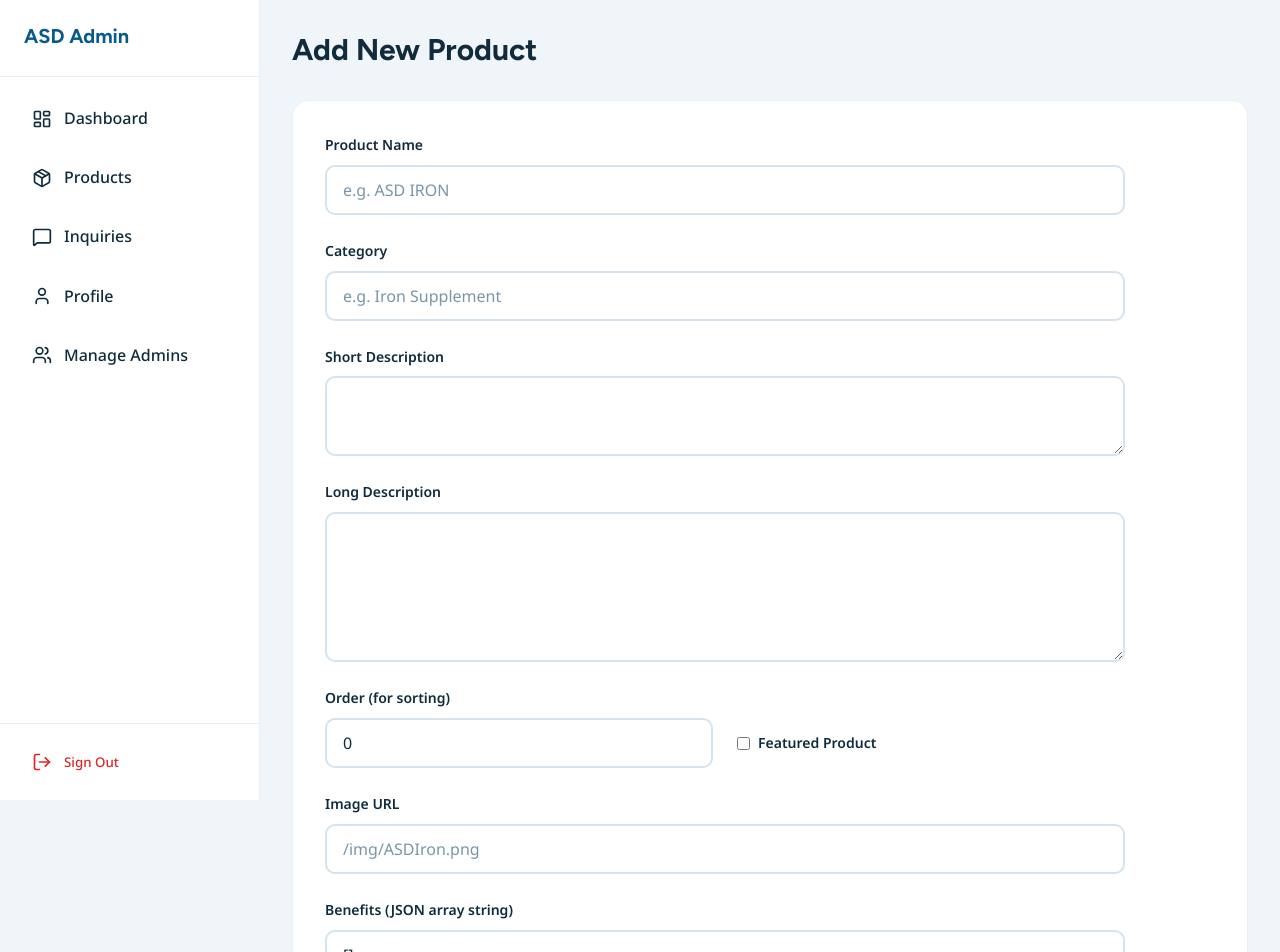
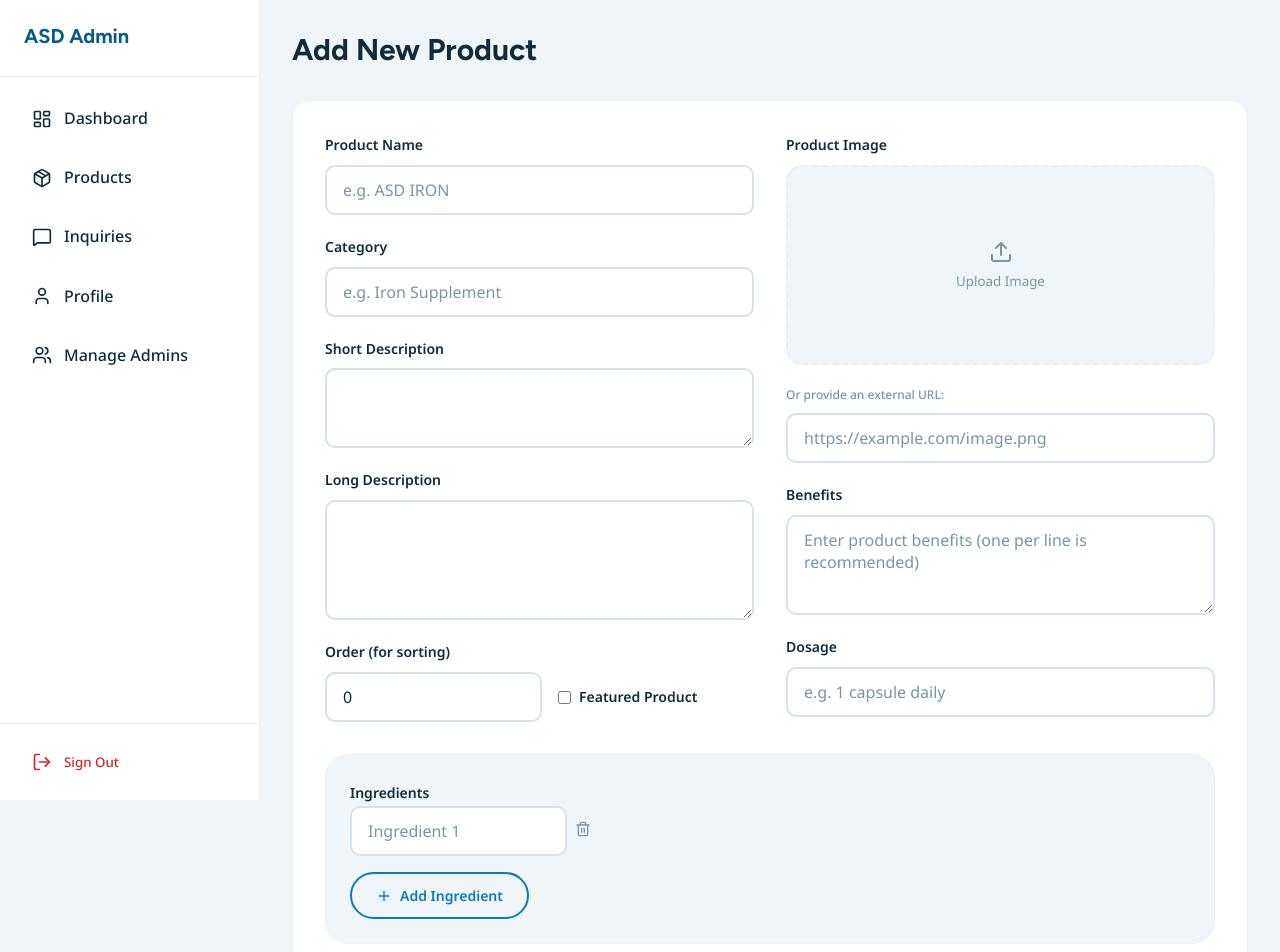
Before and after one commit to asdinternationaluae-dot/asd, a Next.js app: page /admin/products/new in a window 1280 px wide. Shown: the top 952 px of the page. Built offline with nearby package versions, Linux system fonts and the light colour scheme; no server answers.

Commit message:
Admin: Overhaul ProductForm with image upload and dynamic ingredients, fix admin deletion

```diff
--- a/src/app/admin/products/ProductForm.module.css
+++ b/src/app/admin/products/ProductForm.module.css
@@ -1,21 +1,128 @@
 .form {
   display: flex;
   flex-direction: column;
-  gap: var(--space-6);
-  max-width: 800px;
+  gap: var(--space-8);
+}
+
+.formGrid {
+  display: grid;
+  grid-template-columns: 1fr 1fr;
+  gap: var(--space-8);
+}
+
+.col {
+  display: flex;
+  flex-direction: column;
+  gap: var(--space-5);
 }
 
 .row {
   display: grid;
   grid-template-columns: 1fr 1fr;
-  gap: var(--space-6);
+  gap: var(--space-4);
+}
+
+.imageUploadArea {
+  margin-bottom: var(--space-2);
+}
+
+.uploadPlaceholder {
+  width: 100%;
+  height: 200px;
+  border: 2px dashed var(--color-border-light);
+  border-radius: var(--radius-lg);
+  display: flex;
+  flex-direction: column;
+  align-items: center;
+  justify-content: center;
+  gap: var(--space-2);
+  color: var(--color-text-muted);
+  background: var(--color-bg-alt);
+  cursor: pointer;
+  transition: all var(--transition-fast);
+}
+
+.uploadPlaceholder:hover {
+  border-color: var(--color-primary);
+  color: var(--color-primary);
+  background: rgba(15, 43, 60, 0.05);
+}
+
+.previewContainer {
+  position: relative;
+  width: 100%;
+  height: 200px;
+  border-radius: var(--radius-lg);
+  overflow: hidden;
+  border: 1px solid var(--color-border-light);
+}
+
+.preview {
+  width: 100%;
+  height: 100%;
+  object-fit: contain;
+  background: white;
+}
+
+.removeImageBtn {
+  position: absolute;
+  top: 8px;
+  right: 8px;
+  background: rgba(0, 0, 0, 0.6);
+  color: white;
+  border-radius: 50%;
+  width: 30px;
+  height: 30px;
+  display: flex;
+  align-items: center;
+  justify-content: center;
+  transition: background var(--transition-fast);
+}
+
+.removeImageBtn:hover {
+  background: var(--color-error);
+}
+
+.helpText {
+  font-size: var(--text-xs);
+  color: var(--color-text-muted);
+  margin-top: var(--space-1);
+  font-weight: 500;
+}
+
+.ingredientsSection {
+  background: var(--color-bg-alt);
+  padding: var(--space-6);
+  border-radius: var(--radius-xl);
+  border: 1px solid var(--color-border-light);
+}
+
+.ingredientsGrid {
+  display: grid;
+  grid-template-columns: repeat(auto-fill, minmax(280px, 1fr));
+  gap: var(--space-4);
+}
+
+.ingredientInputGroup {
+  display: flex;
+  gap: var(--space-2);
+}
+
+.removeBtn {
+  color: var(--color-text-muted);
+  transition: color var(--transition-fast);
+}
+
+.removeBtn:hover:not(:disabled) {
+  color: var(--color-error);
 }
 
 .actions {
   display: flex;
   justify-content: flex-end;
   gap: var(--space-4);
-  margin-top: var(--space-4);
+  padding-top: var(--space-6);
+  border-top: 1px solid var(--color-border-light);
 }
 
 .error {
@@ -28,6 +135,12 @@
   font-weight: 500;
 }
 
+@media (max-width: 1024px) {
+  .formGrid {
+    grid-template-columns: 1fr;
+  }
+}
+
 @media (max-width: 640px) {
   .row {
     grid-template-columns: 1fr;
--- a/src/app/admin/products/ProductForm.tsx
+++ b/src/app/admin/products/ProductForm.tsx
@@ -1,8 +1,9 @@
 'use client';
 
-import { useState } from 'react';
+import { useState, useRef } from 'react';
 import { useRouter } from 'next/navigation';
 import { createProduct, updateProduct } from '@/app/actions/products';
+import { Plus, Trash2, Upload, X } from 'lucide-react';
 import styles from './ProductForm.module.css';
 
 interface ProductFormProps {
@@ -26,12 +27,58 @@ export default function ProductForm({ product }: ProductFormProps) {
   const [loading, setLoading] = useState(false);
   const [error, setError] = useState<string | null>(null);
 
+  // Ingredients State
+  const initialIngredients = product?.ingredients
+    ? JSON.parse(product.ingredients)
+    : [''];
+  const [ingredients, setIngredients] = useState<string[]>(initialIngredients);
+
+  // Image State
+  const [imagePreview, setImagePreview] = useState<string | null>(product?.imageUrl || null);
+  const fileInputRef = useRef<HTMLInputElement>(null);
+
+  const handleAddIngredient = () => {
+    setIngredients([...ingredients, '']);
+  };
+
+  const handleRemoveIngredient = (index: number) => {
+    setIngredients(ingredients.filter((_, i) => i !== index));
+  };
+
+  const handleIngredientChange = (index: number, value: string) => {
+    const newIngredients = [...ingredients];
+    newIngredients[index] = value;
+    setIngredients(newIngredients);
+  };
+
+  const handleImageChange = (e: React.ChangeEvent<HTMLInputElement>) => {
+    const file = e.target.files?.[0];
+    if (file) {
+      const reader = new FileReader();
+      reader.onloadend = () => {
+        setImagePreview(reader.result as string);
+      };
+      reader.readAsDataURL(file);
+    }
+  };
+
+  const clearImage = () => {
+    setImagePreview(null);
+    if (fileInputRef.current) fileInputRef.current.value = '';
+  };
+
   const handleSubmit = async (e: React.FormEvent<HTMLFormElement>) => {
     e.preventDefault();
     setLoading(true);
     setError(null);
 
     const formData = new FormData(e.currentTarget);
+
+    // Explicitly add ingredients
+    formData.delete('ingredients[]'); // clear any default if exists
+    ingredients.forEach(ing => {
+      if (ing.trim()) formData.append('ingredients[]', ing.trim());
+    });
 
     try {
       if (product) {
@@ -52,6 +99,9 @@ export default function ProductForm({ product }: ProductFormProps) {
     <form onSubmit={handleSubmit} className={styles.form}>
       {error && <div className={styles.error}>{error}</div>}
 
+      <div className={styles.formGrid}>
+        {/* Left Column: Basic Info */}
+        <div className={styles.col}>
           <div className="form-group">
             <label className="form-label">Product Name</label>
             <input
@@ -91,7 +141,7 @@ export default function ProductForm({ product }: ProductFormProps) {
               name="longDescription"
               defaultValue={product?.longDescription}
               className="form-input"
-          style={{ minHeight: '150px' }}
+              style={{ minHeight: '120px' }}
             />
           </div>
 
@@ -116,34 +166,59 @@ export default function ProductForm({ product }: ProductFormProps) {
               <label htmlFor="featured" className="form-label" style={{ marginBottom: 0 }}>Featured Product</label>
             </div>
           </div>
+        </div>
 
+        {/* Right Column: Image & Details */}
+        <div className={styles.col}>
           <div className="form-group">
-        <label className="form-label">Image URL</label>
+            <label className="form-label">Product Image</label>
+            <div className={styles.imageUploadArea}>
+              {imagePreview ? (
+                <div className={styles.previewContainer}>
+                  <img src={imagePreview} alt="Preview" className={styles.preview} />
+                  <button type="button" onClick={clearImage} className={styles.removeImageBtn}>
+                    <X size={16} />
+                  </button>
+                </div>
+              ) : (
+                <button
+                  type="button"
+                  onClick={() => fileInputRef.current?.click()}
+                  className={styles.uploadPlaceholder}
+                >
+                  <Upload size={24} />
+                  <span>Upload Image</span>
+                </button>
+              )}
+              <input
+                type="file"
+                name="imageFile"
+                ref={fileInputRef}
+                onChange={handleImageChange}
+                accept="image/*"
+                style={{ display: 'none' }}
+              />
+            </div>
+            <p className={styles.helpText}>Or provide an external URL:</p>
             <input
               name="imageUrl"
               defaultValue={product?.imageUrl}
               className="form-input"
-          placeholder="/img/ASDIron.png"
+              placeholder="https://example.com/image.png"
+              onChange={(e) => {
+                if (e.target.value) setImagePreview(e.target.value);
+              }}
             />
           </div>
 
           <div className="form-group">
-        <label className="form-label">Benefits (JSON array string)</label>
+            <label className="form-label">Benefits</label>
             <textarea
               name="benefits"
-          defaultValue={product?.benefits || '[]'}
+              defaultValue={product?.benefits}
               className="form-input"
-          placeholder='["Benefit 1", "Benefit 2"]'
-        />
-      </div>
-
-      <div className="form-group">
-        <label className="form-label">Ingredients (JSON array string)</label>
-        <textarea
-          name="ingredients"
-          defaultValue={product?.ingredients || '[]'}
-          className="form-input"
-          placeholder='["Ingredient 1", "Ingredient 2"]'
+              placeholder="Enter product benefits (one per line is recommended)"
+              style={{ minHeight: '100px' }}
             />
           </div>
 
@@ -153,7 +228,43 @@ export default function ProductForm({ product }: ProductFormProps) {
               name="dosage"
               defaultValue={product?.dosage}
               className="form-input"
+              placeholder="e.g. 1 capsule daily"
             />
+          </div>
+        </div>
+      </div>
+
+      {/* Full Width Section: Ingredients */}
+      <div className={styles.ingredientsSection}>
+        <label className="form-label">Ingredients</label>
+        <div className={styles.ingredientsGrid}>
+          {ingredients.map((ingredient, index) => (
+            <div key={index} className={styles.ingredientInputGroup}>
+              <input
+                value={ingredient}
+                onChange={(e) => handleIngredientChange(index, e.target.value)}
+                className="form-input"
+                placeholder={`Ingredient ${index + 1}`}
+              />
+              <button
+                type="button"
+                onClick={() => handleRemoveIngredient(index)}
+                className={styles.removeBtn}
+                disabled={ingredients.length <= 1}
+              >
+                <Trash2 size={16} />
+              </button>
+            </div>
+          ))}
+        </div>
+        <button
+          type="button"
+          onClick={handleAddIngredient}
+          className="btn btn-secondary"
+          style={{ marginTop: '1rem', width: 'fit-content' }}
+        >
+          <Plus size={16} /> Add Ingredient
+        </button>
       </div>
 
       <div className={styles.actions}>
```
Also changed, not shown: src/app/actions/products.ts (+40 -6 lines), src/app/admin/users/DeleteUserButton.tsx (added, +42 -0 lines), src/app/admin/users/page.tsx (+2 -9 lines), src/app/products/[slug]/page.tsx (+20 -2 lines). Lines whose indentation alone changed are shown as unchanged.
